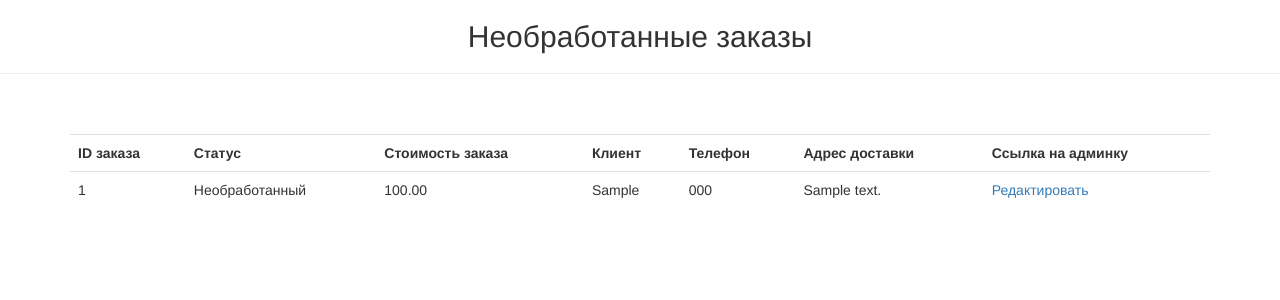
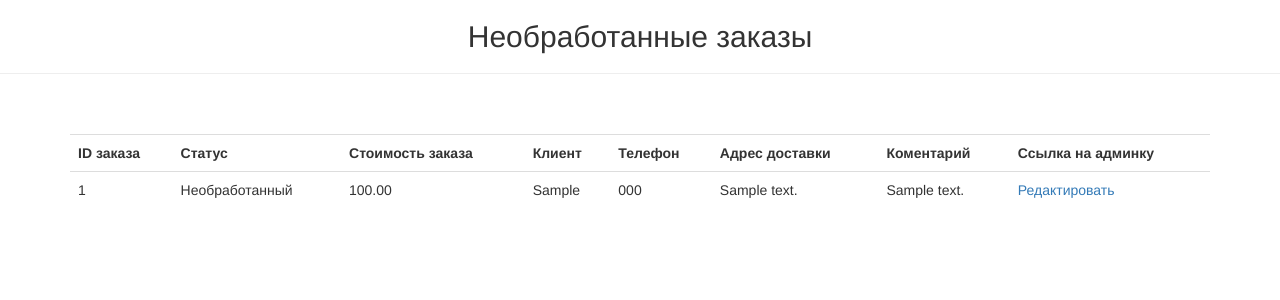
Before and after one commit to sanchos2/dvmn_django_2, a Django app: page /manager/orders/ in a window 1280 px wide. Shown: the part 52-352 px from the top of the page. Run offline with Django 3.2, Linux system fonts and the light colour scheme; a user stored in the database is signed in; tables that the repository leaves empty hold one stand-in row (values such as "Sample post"); parts of the project's set-up code (start-up, migrations or seed data) failed here and were passed over; some libraries are stand-ins or nearby versions.

Commit message:
Added comment field to the order.

```diff
--- a/foodcartapp/models.py
+++ b/foodcartapp/models.py
@@ -115,7 +115,8 @@ class Order(models.Model):
     address = models.TextField('Адрес доставки')
     order_date = models.DateTimeField('Дата/время заказа', auto_now_add=True)
     objects = OrderQuerySet.as_manager()  # noqa: WPS110
-    status = models.CharField(max_length=14, choices=order_status, default='Необработанный')  # noqa: WPS432
+    status = models.CharField('Статус', max_length=14, choices=order_status, default='Необработанный')  # noqa: WPS432
+    comment = models.TextField('Коментарий', blank=True)
 
     class Meta:  # noqa: D106, WPS306
 
--- a/restaurateur/templates/order_items.html
+++ b/restaurateur/templates/order_items.html
@@ -19,6 +19,7 @@
       <th>Клиент</th>
       <th>Телефон</th>
       <th>Адрес доставки</th>
+      <th>Коментарий</th>
       <th>Ссылка на админку</th>
     </tr>
     {% for order in orders %}
@@ -29,6 +30,7 @@
         <td>{{ order.firstname }}</td>
         <td>{{ order.phonenumber }}</td>
         <td>{{ order.address }}</td>
+        <td>{{ order.comment }}</td>
         <td><a href="{% url "admin:foodcartapp_order_change" object_id=order.id %}?next={{ request.get_full_path|urlencode }}">Редактировать</a> </td>
       </tr>
     {% endfor %}
```
Also changed, not shown: foodcartapp/migrations/0045_auto_20210217_1549.py (added).
